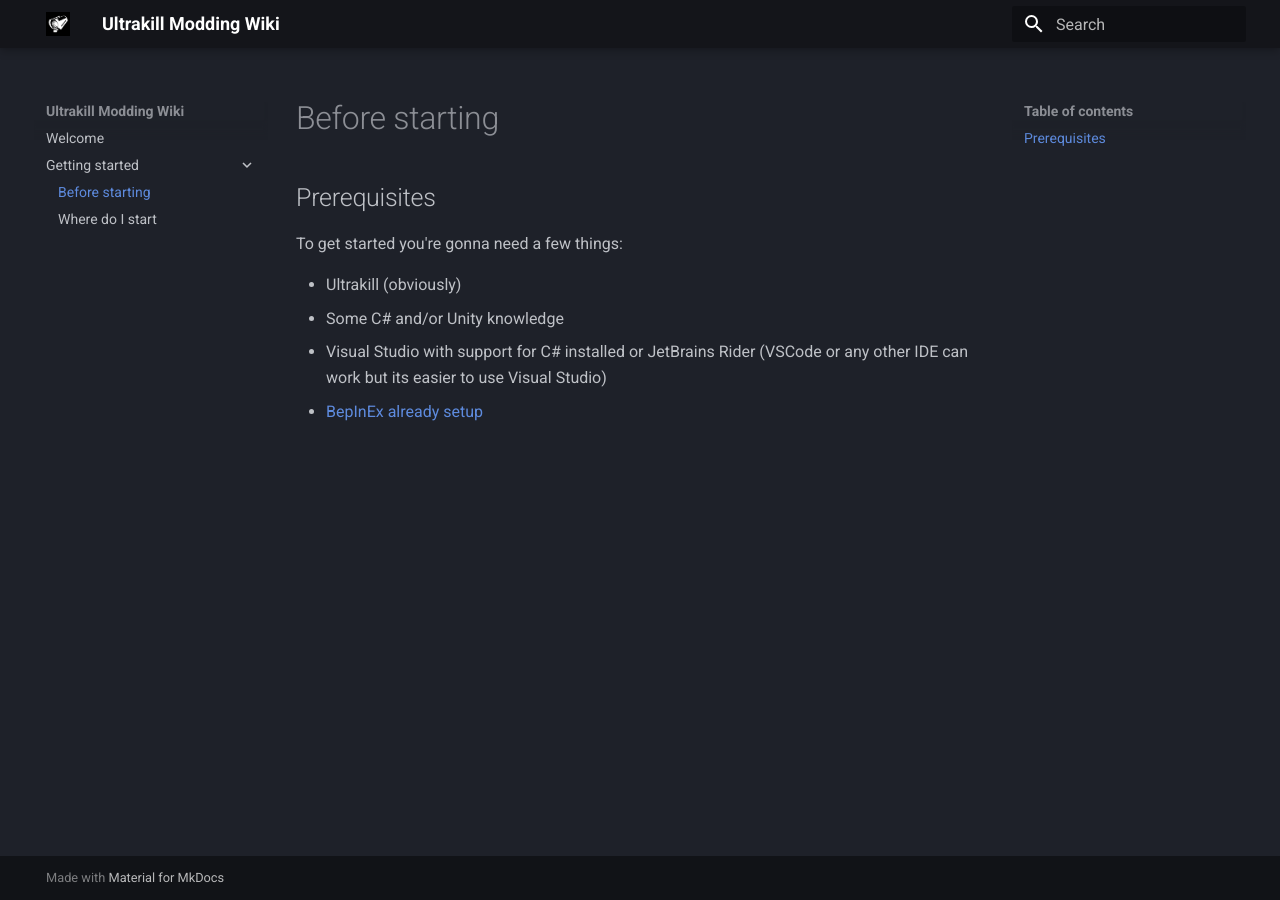
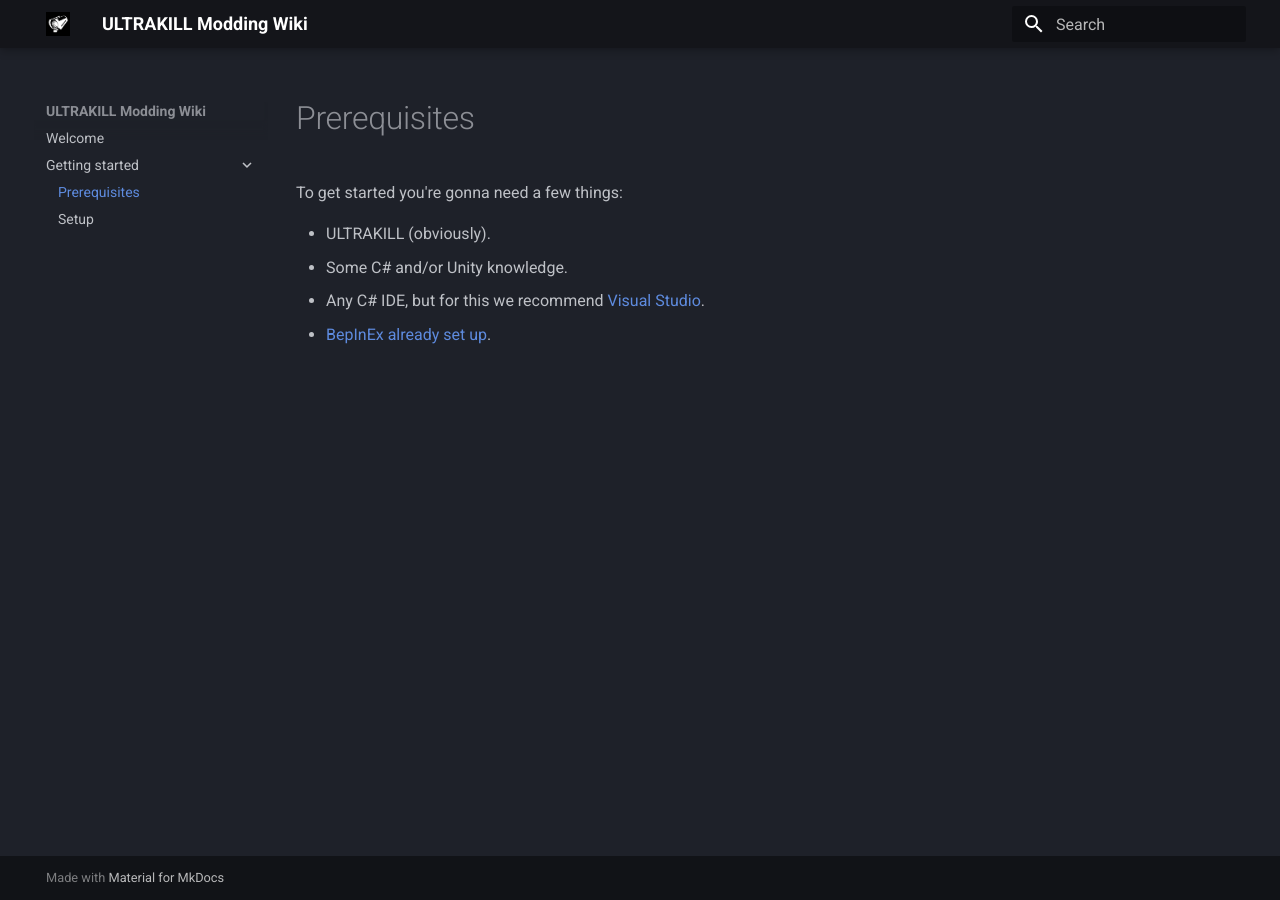
Before and after one commit to CultOfJakito/CultOfJakito.github.io, an MkDocs documentation site: the page built from docs/getting-started/1-prerequisites.md, in a window 1280 px wide. Built offline with MkDocs 1.6.1 and Material for MkDocs 9.7.7, drawn with Linux system fonts in a browser that asks for light colours.

Commit message:
tweaks and extending setup

```diff
--- a/docs/getting-started/1-prerequisites.md
+++ b/docs/getting-started/1-prerequisites.md
@@ -1,9 +1,8 @@
-# Before starting
-## Prerequisites
+# Prerequisites
 
 To get started you're gonna need a few things:
 
-* Ultrakill (obviously)
-* Some C# and/or Unity knowledge
-* Visual Studio with support for C# installed or JetBrains Rider (VSCode or any other IDE can work but its easier to use Visual Studio)
-* [BepInEx already setup](https://docs.bepinex.dev/articles/dev_guide/plugin_tutorial/1_setup.html)
+* ULTRAKILL (obviously).
+* Some C# and/or Unity knowledge.
+* Any C# IDE, but for this we recommend [Visual Studio](https://visualstudio.microsoft.com/vs/).
+* [BepInEx already set up](https://docs.bepinex.dev/articles/dev_guide/plugin_tutorial/1_setup.html).
--- a/mkdocs.yml
+++ b/mkdocs.yml
@@ -1,4 +1,4 @@
-site_name: Ultrakill Modding Wiki
+site_name: ULTRAKILL Modding Wiki
 plugins:
   - search
 theme:
```
Also changed, not shown: docs/getting-started/2-starting.md (+69 -18 lines).
